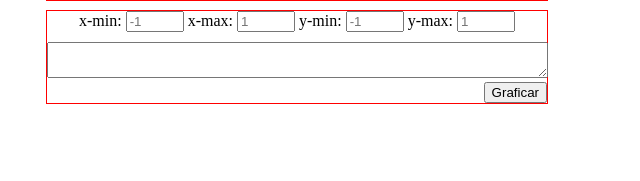
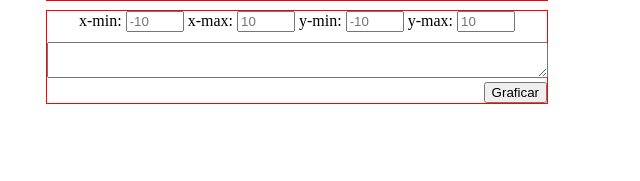
Before and after one commit to jmejia8/plotter-canvas, a plain HTML site: page index.html in a window 1280 px wide. Shown: the part 595-776 px from the top of the page, 343-983 px from the left. Drawn offline with Linux system fonts and the light colour scheme.

Commit message:
Un pequeño cambio

```diff
--- a/index.html
+++ b/index.html
@@ -65,10 +65,10 @@ div.texto-centro{
 	</div>
 	<div class="controles">
 		<div class="texto-centro">
-			<label>x-min: <input class="input-mini" placeholder="-1"></label>
-			<label>x-max: <input class="input-mini" placeholder="1"></label>
-			<label>y-min: <input class="input-mini" placeholder="-1"></label>
-			<label>y-max: <input class="input-mini" placeholder="1"></label>
+			<label>x-min: <input class="input-mini" placeholder="-10"></label>
+			<label>x-max: <input class="input-mini" placeholder="10"></label>
+			<label>y-min: <input class="input-mini" placeholder="-10"></label>
+			<label>y-max: <input class="input-mini" placeholder="10"></label>
 		</div>
 		<textarea class="text"></textarea>
 		<button class="boton-graf" onclick="generar_funcion()">Graficar</button>
```
